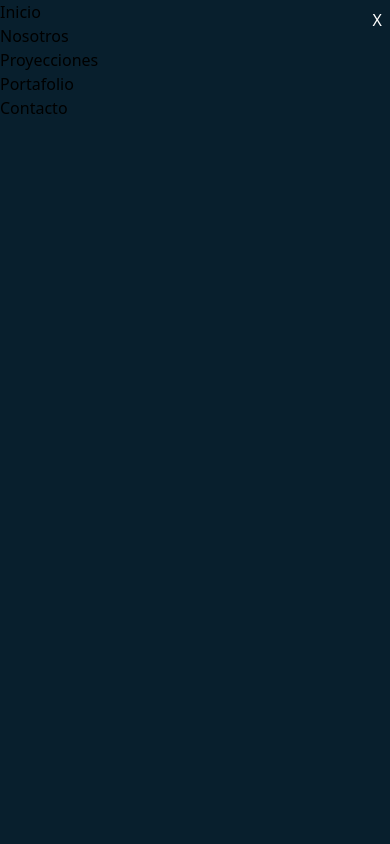
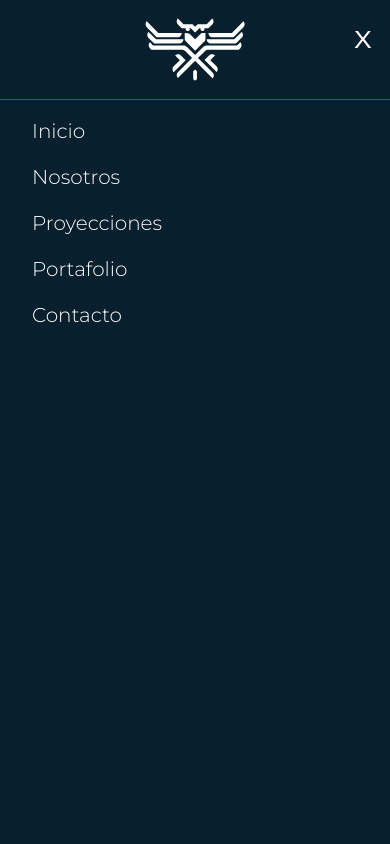
Before and after one commit to AdrianHates/vci-llc, a React (Vite) app: page / in a window 390 px wide. Both pictures are taken after a click on the button 358 px from the left and 54 px from the top of the page. Shown: the top 844 px of the page. Built offline with nearby package versions, Linux system fonts and the light colour scheme.

Commit message:
added modal styles in navbar, added hover effect on buttons

```diff
--- a/src/components/app/contact/index.tsx
+++ b/src/components/app/contact/index.tsx
@@ -57,7 +57,7 @@ const Contact = ({ id }: Props) => {
             className="bg-[#F8F8F8] focus:outline-none w-full min-h-[114px] sm:text-[16px] text-[14px] sm:leading-[19.5px] leading-[17.07px] resize-none sm:px-[31px] px-[11.14px] py-4 rounded-[10px] placeholder:text-[#D1D1D1]"
             placeholder="Mensaje"
           />
-          <button className="mt-[23px] bg-quaternary sm:px-[63px] px-[50.13px] sm:py-[15px] py-[11.94px] mx-auto sm:rounded-[10px] rounded-[8px] text-white font-bold sm:text-xl text-base">
+          <button className="mt-[23px] bg-quaternary hover:brightness-125 hover:scale-[1.05] duration-300 sm:px-[63px] px-[50.13px] sm:py-[15px] py-[11.94px] mx-auto sm:rounded-[10px] rounded-[8px] text-white font-bold sm:text-xl text-base">
             Enviar
           </button>
         </motion.form>
--- a/src/components/app/navbar/index.tsx
+++ b/src/components/app/navbar/index.tsx
@@ -121,12 +121,12 @@ const Navbar = ({ logo, options }: NavbarProps) => {
             </li>
           ))}
 
-          <button className="bg-quaternary py-2.5 px-[22px] rounded-md font-bold">
+          <button className="bg-quaternary hover:brightness-125 hover:scale-[1.05] duration-300 py-2.5 px-[22px] rounded-md font-bold">
             Ingresar
           </button>
         </ul>
       </nav>
-      {isOpen && <ModalNavbar onClick={onClose} options={options} />}
+      {isOpen && <ModalNavbar onClick={onClose} options={options} logo={'icon.svg'} />}
     </>
   );
 };
--- a/src/components/app/navbar/modal-navbar.tsx
+++ b/src/components/app/navbar/modal-navbar.tsx
@@ -20,17 +20,18 @@ const ModalNavbar = ({ logo, onClick, options, ...toggle }: Props) => {
       <div
         className={cx(
           "modal-navbar w-full h-full bg-primary",
+          "flex flex-col",
           isVisible ? "" : "fade-out"
         )}
       >
-        <div>
+        <div className="h-[100px] flex items-center justify-center border-[red] border-[#24364BCC] border-b-[.5px]">
           {logo && (
             <a href="#">
-              <img alt="logo" height={32} width={50} src={logo} />
+              <img alt="logo" width={100} src={logo} />
             </a>
           )}
           <button
-            className="text-white absolute right-2 top-2"
+            className="text-white absolute right-[5%] top-[2.5%] text-[24px] scale-x-[1.2]"
             onClick={() => {
               setIsVisible(false);
               setTimeout(() => {
@@ -41,8 +42,27 @@ const ModalNavbar = ({ logo, onClick, options, ...toggle }: Props) => {
             X
           </button>
         </div>
-        <ul>
-          {options && options.map((opt, i) => <li key={i}>{opt.name}</li>)}
+        <ul className="flex flex-col text-white my-[.5rem]">
+          {options &&
+            options.map((opt, i) => (
+              <li
+                key={i}
+                className="font-montserrat font-light text-[20px] hover:bg-quaternary hover:brightness-125 duration-300 cursor-pointer"
+              >
+                <a
+                  href={"#" + opt.name.toLowerCase()}
+                  className="flex h-full py-[.5rem] px-[2rem]"
+                  onClick={() => {
+                    setIsVisible(false);
+                    setTimeout(() => {
+                      onClick();
+                    }, 300);
+                  }}
+                >
+                  {opt.name}
+                </a>
+              </li>
+            ))}
         </ul>
       </div>
     </Modal>
--- a/src/components/app/portfolio/index.tsx
+++ b/src/components/app/portfolio/index.tsx
@@ -24,10 +24,12 @@ const Portfolio = ({ id }: Props) => {
       text: "Somos una Neo Cooperativa especializada en atención al cliente con servicios financieros de primera clase; con la nueva vanguardia de seguridad, apegados a las leyes en créditos, depósitos a plazos, cuentas de ahorro y otros productos.",
     },
     {
+      link: "https://www.inversionestauro.com/lander",
       class_img: "w-[185px]",
       text: "Ofrecemos créditos a personas que normalmente no tienen oportunidad de inclusión financiera en la banca tradicional. Nuestros servicios son rápidos y seguros para nuestros clientes e inversionistas.",
     },
     {
+      link: "https://www.curbsideloan.com/",
       class_img: "w-[92.55px]",
       text: "Nos dedicamos al otorgamiento de microcréditos de corto plazo. Trabajando 24/7, con el uso de inteligencia artificial ofrecemos aprobaciones en minutos y otorgamiento de fondos instantáneos.",
     },
@@ -85,7 +87,7 @@ const Portfolio = ({ id }: Props) => {
                       {ulist.text}
                     </p>
                     <a href={ulist.link} target="_blank">
-                      <button className="bg-[#24364B] text-white text-[16px] leading-[19.5px] py-2.5 px-[22px] rounded-[8px] font-light">
+                      <button className="bg-[#24364B] hover:brightness-125 hover:scale-[1.05] duration-300 text-white text-[16px] leading-[19.5px] py-2.5 px-[22px] rounded-[8px] font-light">
                         Visitar
                       </button>
                     </a>
```
